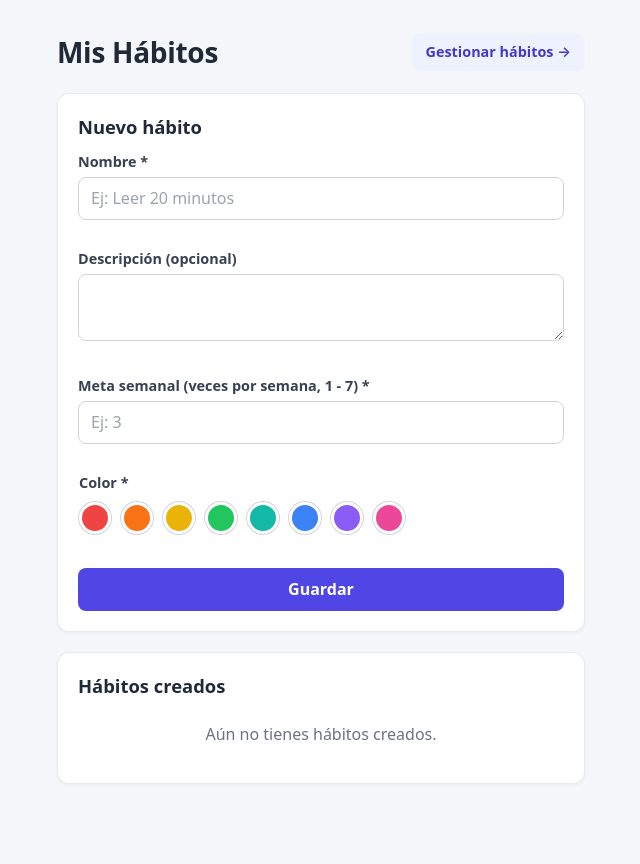
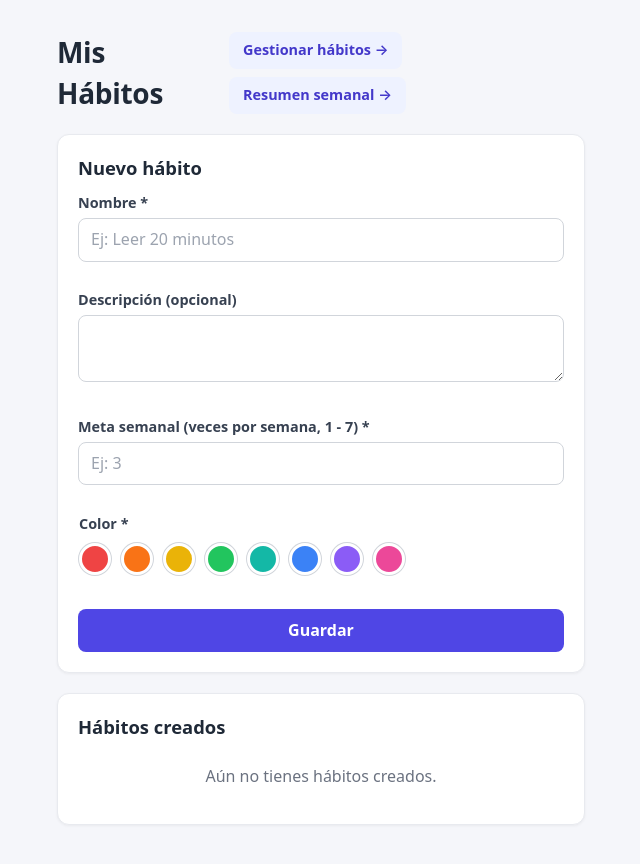
Before and after one commit to SebaastianPerroPerro/Rutinas-saludables, a website with bundled scripts: page src/grupo1/habitos-grupo1/public/index.html in a window 1280 px wide. Shown: the whole page, without its empty margins (319-959 px from the left). Before the commit the page ends 836 px from the top, so only its background shows below. Built offline with nearby package versions, Linux system fonts and the light colour scheme.

Commit message:
feat(interfaz): enlazar resumen semanal desde vista del grupo 1

```diff
--- a/src/grupo1/habitos-grupo1/public/index.html
+++ b/src/grupo1/habitos-grupo1/public/index.html
@@ -10,8 +10,12 @@
     <main class="contenedor">
         <header class="cabecera">
             <h1>Mis Hábitos</h1>
-            <!-- Enlace a la pantalla de listado y gestión (Grupo 2) -->
-            <a id="ir-gestion" class="boton-enlace" href="../../../grupo2/public/index.html">Gestionar hábitos →</a>
+            <div style="display: flex; gap: 8px; flex-wrap: wrap;">
+                <!-- Enlace a la pantalla de listado y gestión (Grupo 2) -->
+                <a id="ir-gestion" class="boton-enlace" href="../../../grupo2/public/index.html">Gestionar hábitos →</a>
+                <!-- Enlace a la pantalla de resumen semanal (Grupo 5) -->
+                <a id="ir-resumen-semanal" class="boton-enlace" href="../../../grupo5/public/index.html">Resumen semanal →</a>
+            </div>
         </header>
 
         <!-- HU-01: pantalla "Nuevo hábito" -->
```
Also changed, not shown: src/grupo5/public/index.html (+9 -3 lines).
